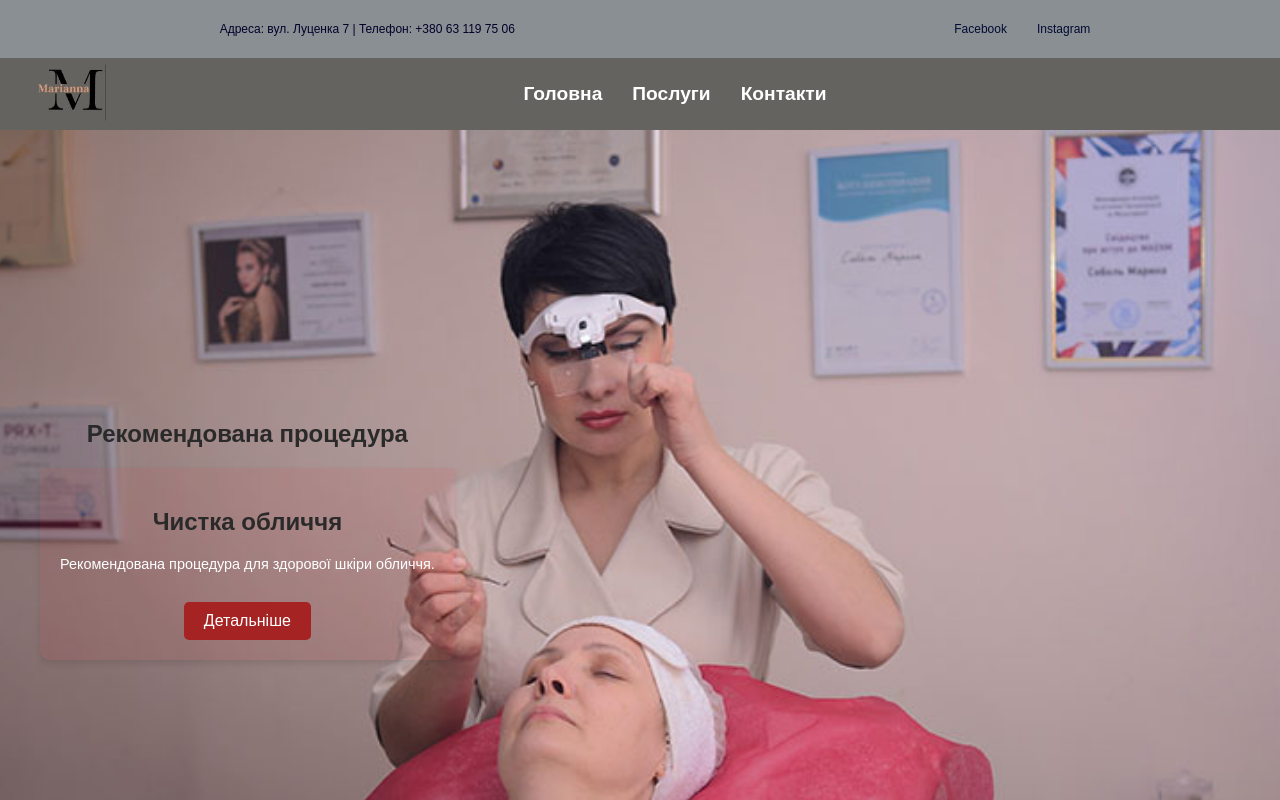
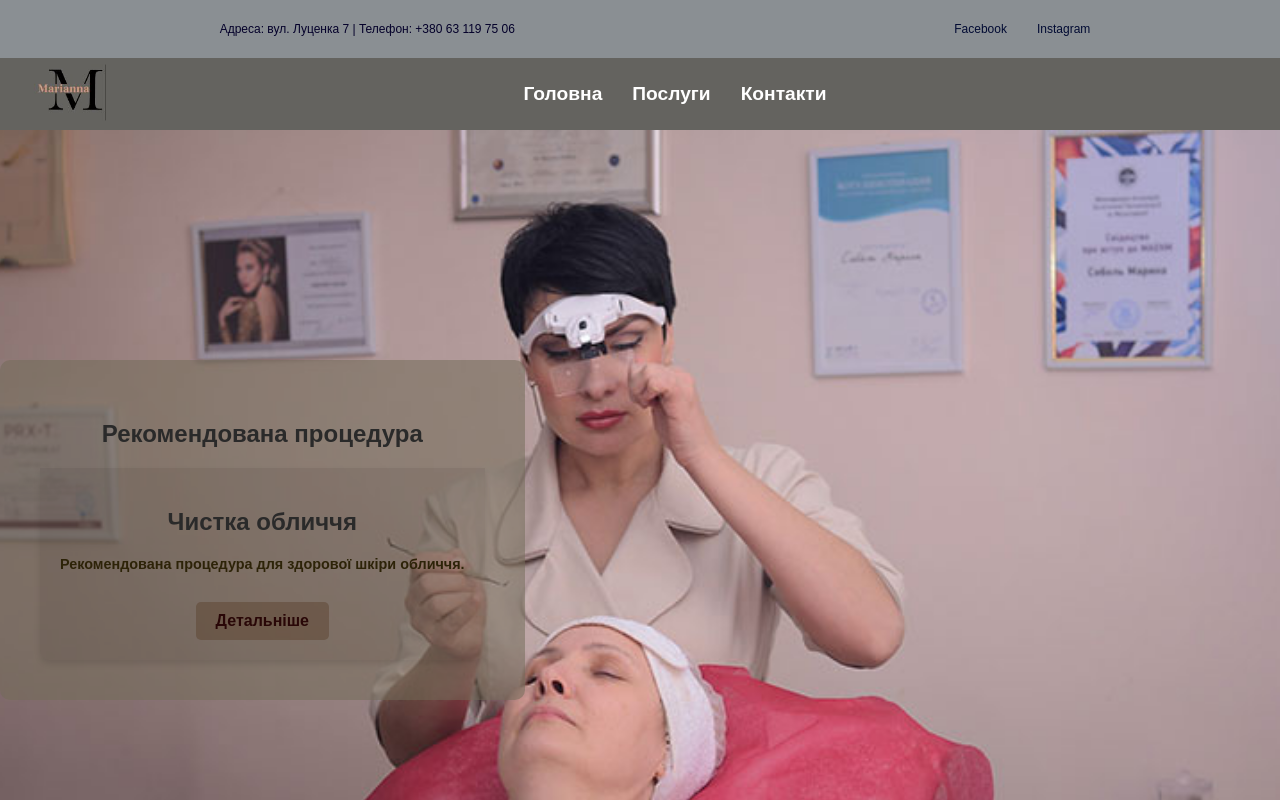
Before and after one commit to kolyalak/cosmetology-salon-website, a React (Create React App) app: page / in a window 1280 px wide. Shown: the top 800 px of the page. Built offline with nearby package versions, Linux system fonts and the light colour scheme.

Commit message:
Styles update(product-cards)

```diff
--- a/src/styles/HomePage.css
+++ b/src/styles/HomePage.css
@@ -5,7 +5,6 @@
 body {
   overflow-x: hidden;
 }
-
 
 .recommended-service {
   position: relative;
@@ -15,12 +14,15 @@ body {
   display: flex;
   align-items: center;
   justify-content: left;
-  color: black;
 }
-
+.overlay:hover {
+  background-color: #9f856c84;
+  transition: ease 2s;
+}
 .overlay {
-  background: rgba(0, 0, 0, 0);
-  color: white;
+  font-weight: 600;
+  background: #726c5888;
+  color: rgb(45, 35, 8);
   padding: 40px;
   border-radius: 10px;
   text-align: center;
@@ -30,8 +32,8 @@ body {
 .recommended-service .details-button {
   display: inline-block;
   padding: 10px 20px;
-  background-color: #a62323;
-  color: white;
+  background-color: #553c2569;
+  color: rgb(41, 7, 7);
   text-decoration: none;
   border-radius: 5px;
   margin-top: 10px;
@@ -39,7 +41,8 @@ body {
 }
 
 .recommended-service .details-button:hover {
-  background-color: #831e1e;
+  background-color: #726c5888;
+  transition: ease 1s;
 }
 .services_care {
   text-align: center;
@@ -52,7 +55,7 @@ body {
 .services-grid {
   display: grid;
   align-items: center;
-  grid-template-columns: repeat(auto-fit, minmax(486px, 1fr));
+  grid-template-columns: repeat(auto-fit, minmax(526px, 1fr));
   gap: 60px;
   margin: 0 auto; /* Центрує контейнер по горизонталі */
   max-width: 1200px; /* Встановіть максимальну ширину для гріда */
@@ -87,6 +90,7 @@ body {
   margin-bottom: 10px;
   object-fit: contain;
 }
+
 .service-card img {
   width: 100%;
   height: 100%;
--- a/src/styles/ServiceCard.css
+++ b/src/styles/ServiceCard.css
@@ -23,7 +23,7 @@
 .service-content {
   padding: 20px;
   text-align: center;
-  background-color: #f01c1c12; /* Фон для звичайних карток */
+  background-color: #13040412; /* Фон для звичайних карток */
   border-bottom-left-radius: 10px;
   border-bottom-right-radius: 10px;
   box-shadow: 0 4px 6px rgba(0, 0, 0, 0.1);
@@ -33,7 +33,8 @@
 
 .service-card:hover {
   transform: scale(1.05);
-  box-shadow: 0 10px 20px rgba(0, 0, 0, 0.3);
+  background-color: #ee4c4cbe;
+  transition: ease 1.5s;
 }
 
 .service-content h3 {
```
